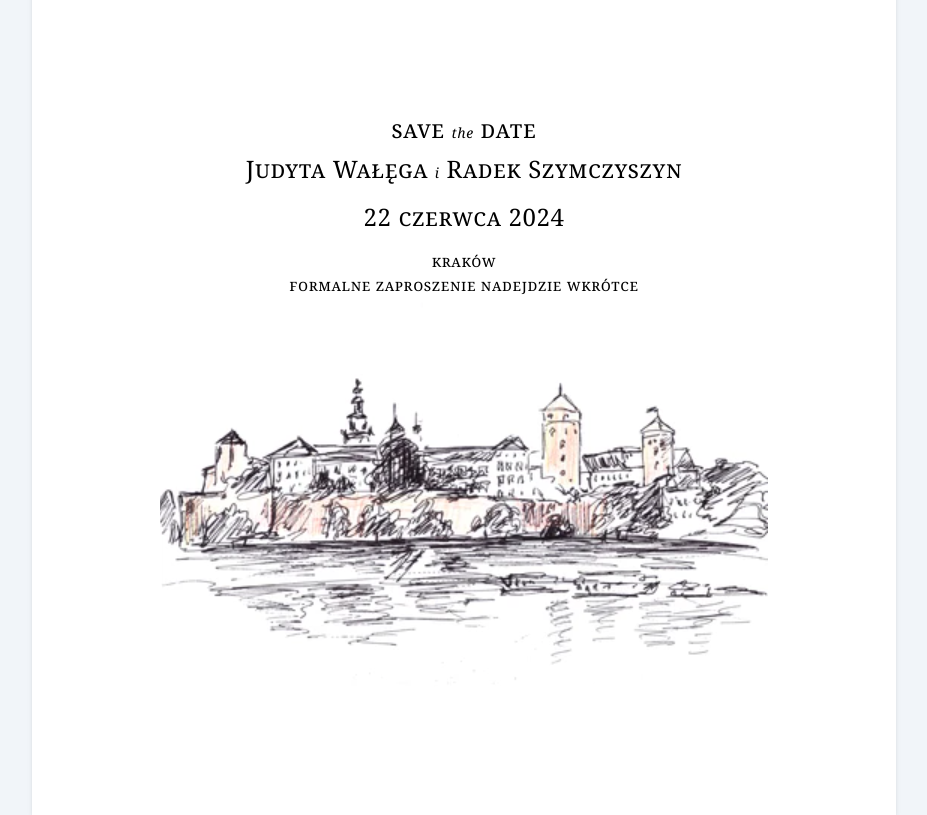
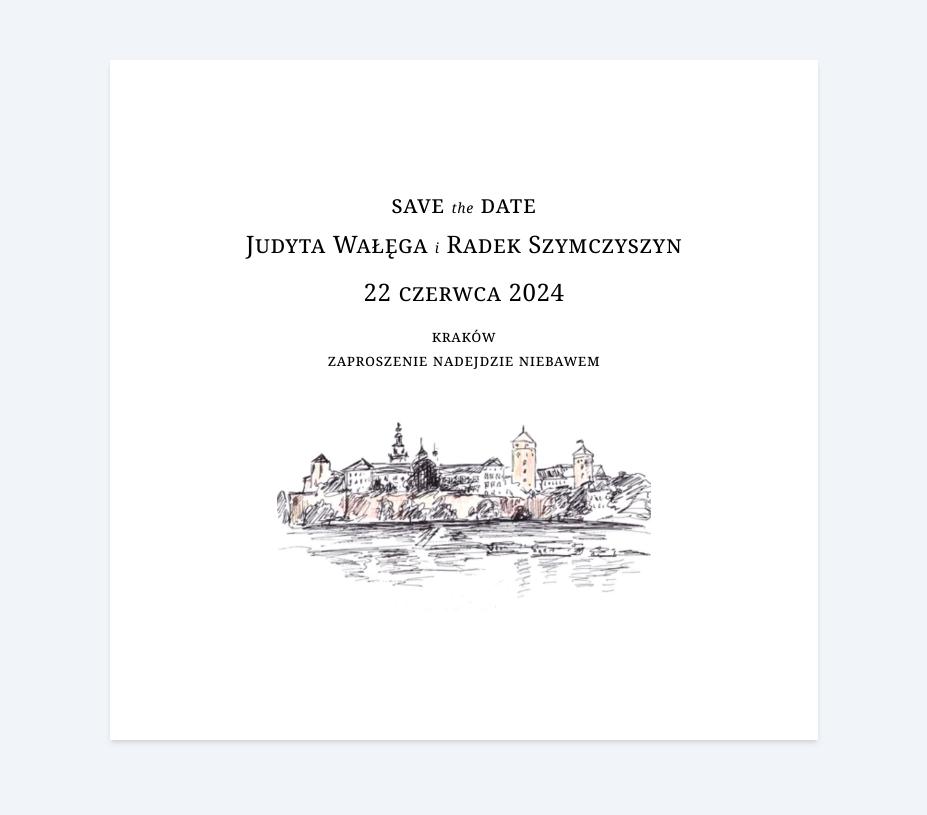
Before and after one commit to erszcz/save-the-date, a website: page index.html in a window 1280 px wide. Shown: the whole page, without its empty margins (176-1103 px from the left). Drawn offline with Linux system fonts and the light colour scheme.

Commit message:
Change text and experiment with the picture

```diff
--- a/index.html
+++ b/index.html
@@ -28,9 +28,12 @@
           </div>
           <div class="all-small-caps font-serif text-base">
             <p>Kraków</p>
-            <p>Formalne zaproszenie nadejdzie wkrótce</p>
+            <p>Zaproszenie nadejdzie niebawem</p>
           </div>
-          <img src="wawel.png" alt=""/>
+          <!--<div class="">-->
+          <!--  <img class="m-auto mt-8 object-scale-down h-48" src="placnowy1.png" alt=""/>-->
+          <!--</div>-->
+          <img class="m-auto object-scale-down h-60" src="wawel.png" alt=""/>
         </div>
       </div>
     </div>
```
Also changed, not shown: style.css.
